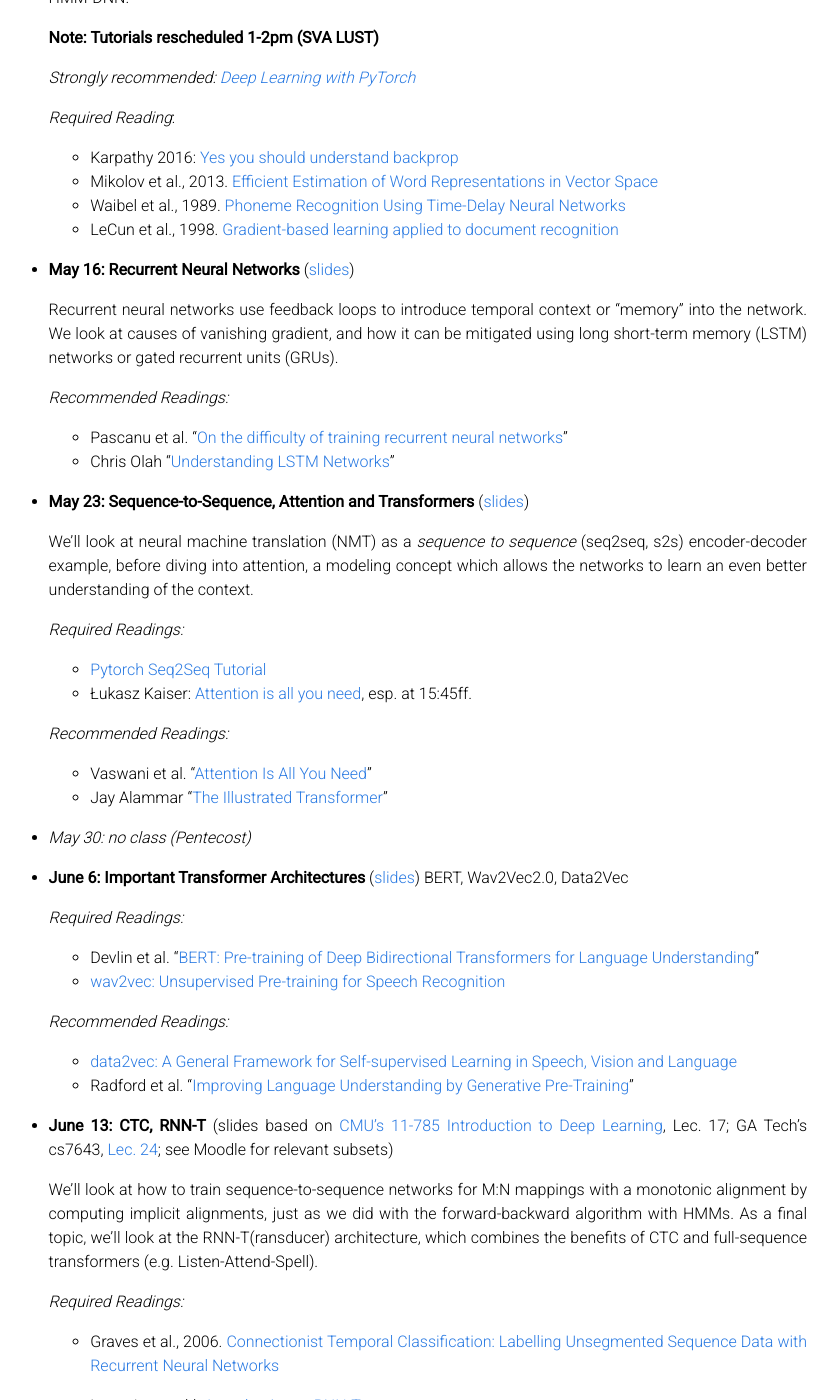
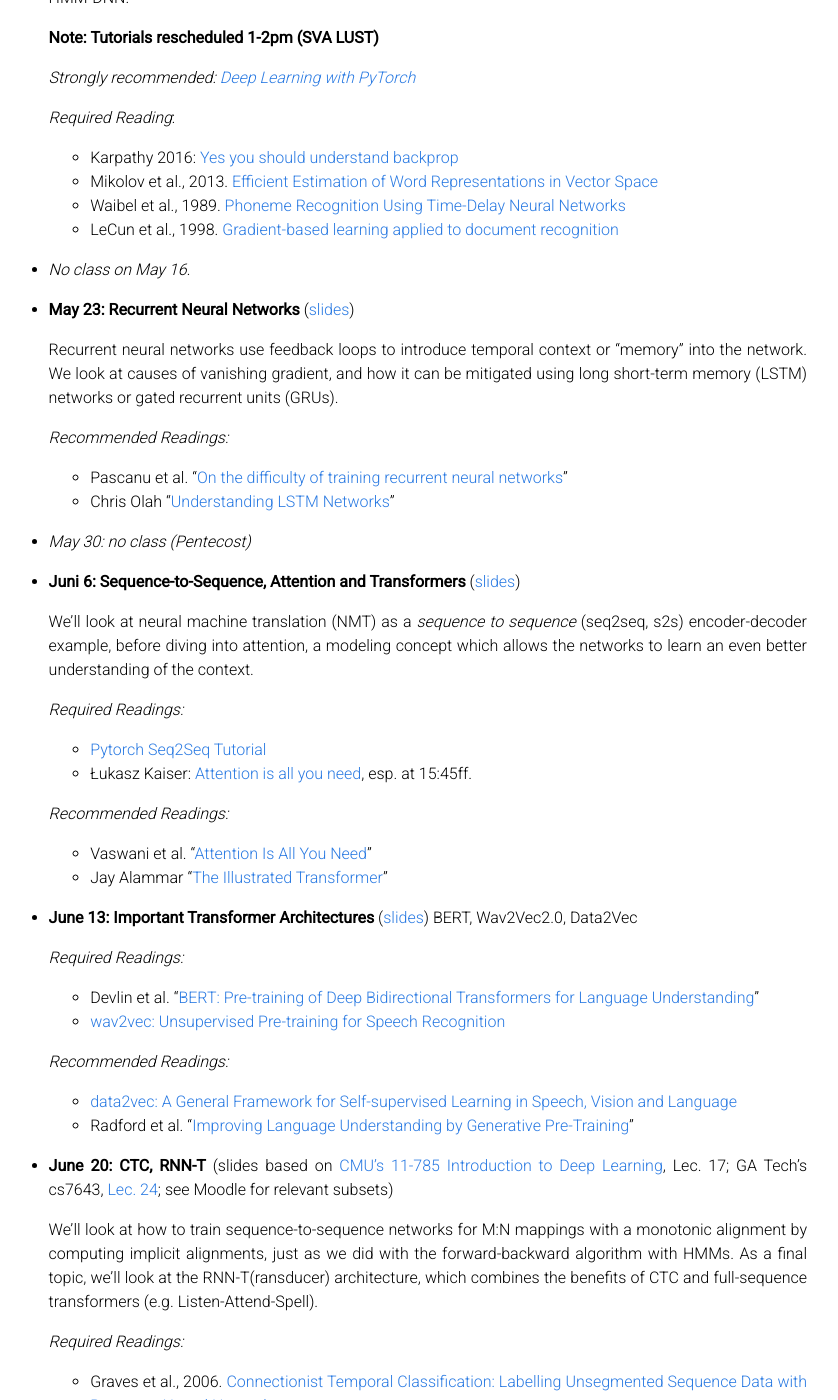
Before and after one commit to seqlrn/seqlrn.github.io, a Jekyll site: the page built from Readme.md, in a window 1280 px wide and 1400 px high, scrolled down 2725 px. Shown: the whole window, without its empty margins (233-1071 px from the left). Built offline with Jekyll 4.4.1, drawn with Linux system fonts in a browser that asks for light colours; our own code applies the rules of GitHub Pages for plain Markdown files; some of the changed text lies outside the part shown.

Commit message:
Updated syllabus

```diff
--- a/Readme.md
+++ b/Readme.md
@@ -120,7 +120,9 @@ _Exact deadlines are set on the Moodle assignments!_
 	- LeCun et al., 1998. [Gradient-based learning applied to document recognition](http://yann.lecun.com/exdb/publis/pdf/lecun-01a.pdf)
 
 
-- **May 16: Recurrent Neural Networks** ([slides](/pdf/07-rnn.pdf))
+- _No class on May 16._
+
+- **May 23: Recurrent Neural Networks** ([slides](/pdf/07-rnn.pdf))
 
 	Recurrent neural networks use feedback loops to introduce temporal context or "memory" into the network.
 	We look at causes of vanishing gradient, and how it can be mitigated using long short-term memory (LSTM) networks or gated recurrent units (GRUs).
@@ -130,7 +132,9 @@ _Exact deadlines are set on the Moodle assignments!_
 	- Chris Olah "[Understanding LSTM Networks](http://colah.github.io/posts/2015-08-Understanding-LSTMs/)"
 
 
-- **May 23: Sequence-to-Sequence, Attention and Transformers** ([slides](/pdf/08-attn.pdf))
+- _May 30: no class (Pentecost)_
+
+- **Juni 6: Sequence-to-Sequence, Attention and Transformers** ([slides](/pdf/08-attn.pdf))
 
 	We'll look at neural machine translation (NMT) as a _sequence to sequence_ (seq2seq, s2s) encoder-decoder example, before diving into attention, a modeling concept which allows the networks to learn an even better understanding of the context.
 
@@ -157,7 +159,7 @@ BERT, Wav2Vec2.0, Data2Vec
     - Radford et al. "[Improving Language Understanding by Generative Pre-Training](https://www.cs.ubc.ca/~amuham01/LING530/papers/radford2018improving.pdf)"
 
 
-- **June 13: CTC, RNN-T** (slides based on [CMU's 11-785 Introduction to Deep Learning](https://deeplearning.cs.cmu.edu/S22/index.html), Lec. 17; GA Tech's cs7643, [Lec. 24](https://www.cc.gatech.edu/classes/AY2021/cs7643_spring/assets/L24_rnnt_asr_tutorial_gt.pdf); see Moodle for relevant subsets)
+- **June 20: CTC, RNN-T** (slides based on [CMU's 11-785 Introduction to Deep Learning](https://deeplearning.cs.cmu.edu/S22/index.html), Lec. 17; GA Tech's cs7643, [Lec. 24](https://www.cc.gatech.edu/classes/AY2021/cs7643_spring/assets/L24_rnnt_asr_tutorial_gt.pdf); see Moodle for relevant subsets)
 
 	We'll look at how to train sequence-to-sequence networks for M:N mappings with a monotonic alignment by computing implicit alignments, just as we did with the forward-backward algorithm with HMMs.
 	As a final topic, we'll look at the RNN-T(ransducer) architecture, which combines the benefits of CTC and full-sequence transformers (e.g. Listen-Attend-Spell).
```
Also changed, not shown: other parts of Readme.md (+6 -10 lines), TODO.md (+3 -0 lines).
